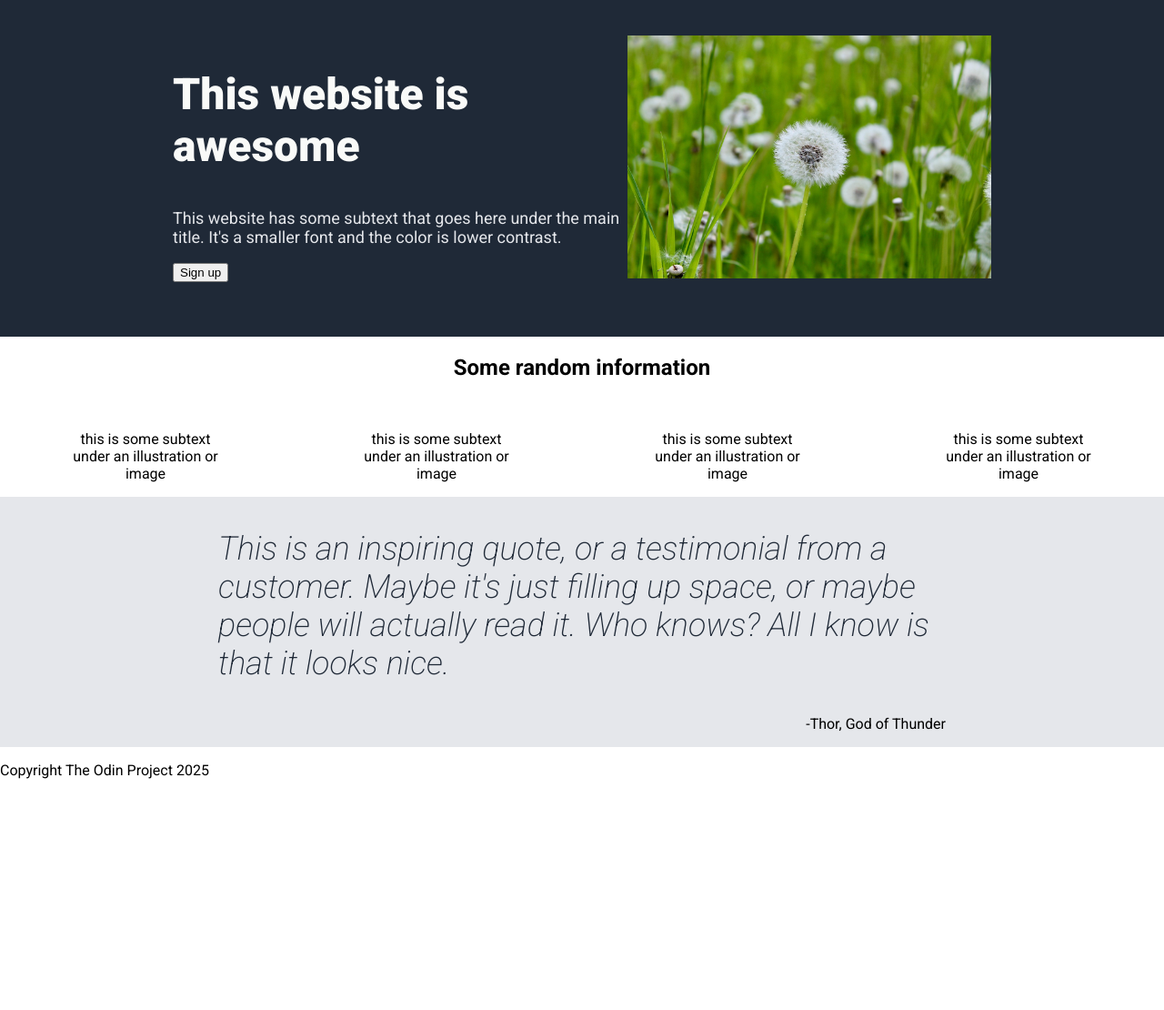
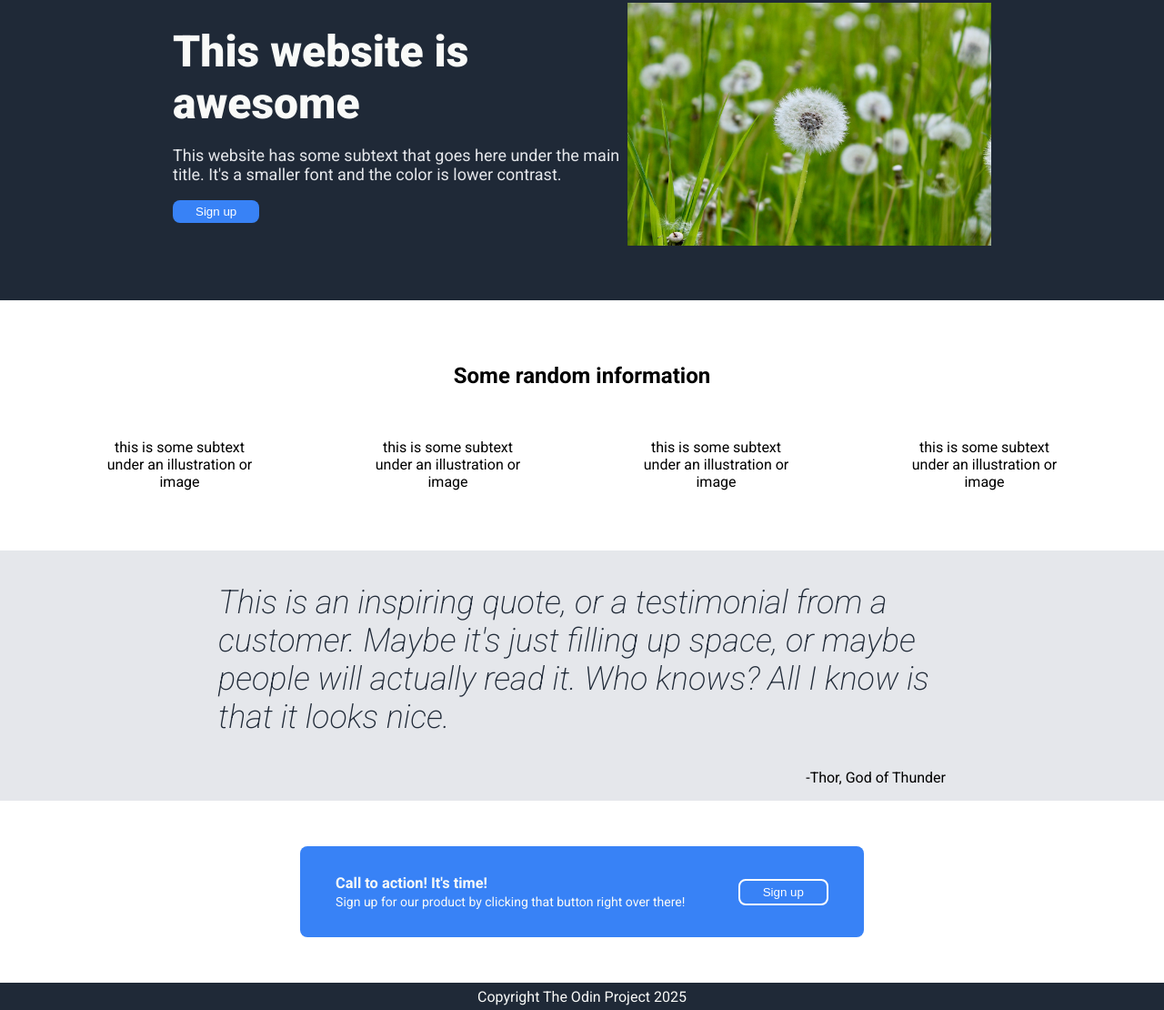
Before and after one commit to Axalan-A/odin-landing-page, a plain HTML site: page index.html in a window 1280 px wide. Shown: the part 105-1215 px from the top of the page at 91% size. Before the commit the page ends 977 px from the top, so only its background shows below. Drawn offline with Linux system fonts and the light colour scheme.

Commit message:
Add styling to quote and banner sections

```diff
--- a/index.html
+++ b/index.html
@@ -64,7 +64,11 @@
 
         <div class="action-call">
             <div class="banner">
-
+                <div class="banner-text">
+                    <h3>Call to action! It's time!</h3>
+                    <p>Sign up for our product by clicking that button right over there!</p>
+                </div>
+                <button class="call-button">Sign up</button>
             </div>
         </div>
 
--- a/styles.css
+++ b/styles.css
@@ -10,18 +10,31 @@ body{
     flex-grow: 1;
 }
 
+.header,
+.footer {
+    background-color: #1F2937;
+}
+
 .header {
-    background-color: #1F2937;
     display: flex;
-    justify-content: space-between;
+    justify-content: space-around;
     align-items: center;
     padding: 10px;
     flex-grow: 1;
 }
 
+.header-links {
+    display: flex;
+    gap: 20px;
+}
+
 .header h1,
-.introduction h2 {
+.introduction h2,
+.footer p,
+.banner-text h3,
+.banner-text p {
     color: #f9faf8;
+    margin: 0;
 }
 
 .header h1 {
@@ -57,6 +70,7 @@ body{
 
 .information {
     text-align: center;
+    padding: 50px;
 }
 
 .container {
@@ -89,3 +103,54 @@ body{
 .quote-author {
     text-align: right;
 }
+
+.banner,
+button
+ {
+    background-color: #3882f6;
+}
+
+.action-call {
+    display: flex;
+    flex-direction: row;
+    justify-content: center;
+    padding: 50px;
+}
+
+.banner {
+    display: flex;
+    justify-content: space-around;
+    width: 600px;
+    height: 80px;
+    padding: 10px;
+    border-radius: 8px;
+    align-items: center;
+}
+
+.banner-text h3 {
+    margin-bottom: 3px;
+}
+
+.banner-text {
+    font-size: 14px;
+}
+
+button {
+    border: #3882f6;
+    border-radius: 8px;
+    padding: 5px 25px;
+    color: white;
+}
+
+.call-button {
+    border: white 2px solid;
+    border-radius: 8px;
+}
+
+.footer {
+    display: flex;
+    justify-content: center;
+    align-items: center;
+    height: 30px;
+    flex-shrink: 0;
+}
```
